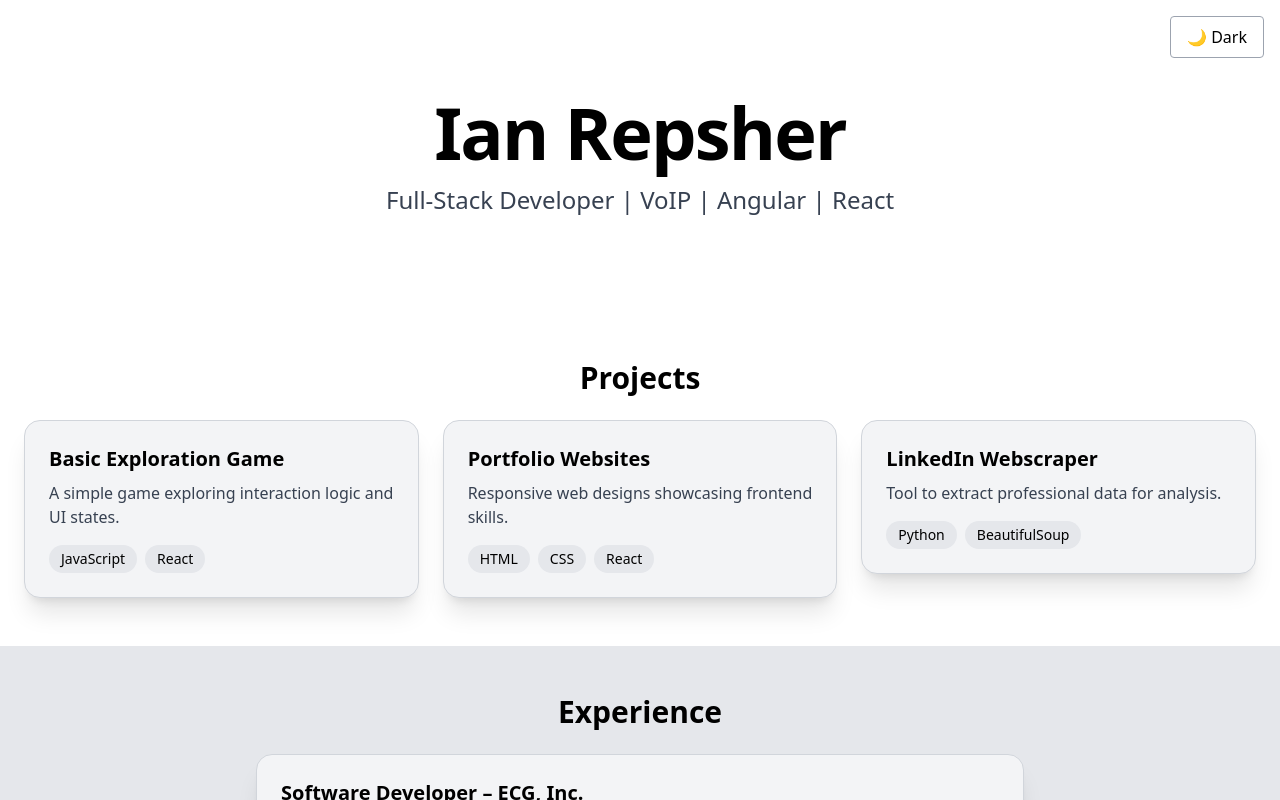
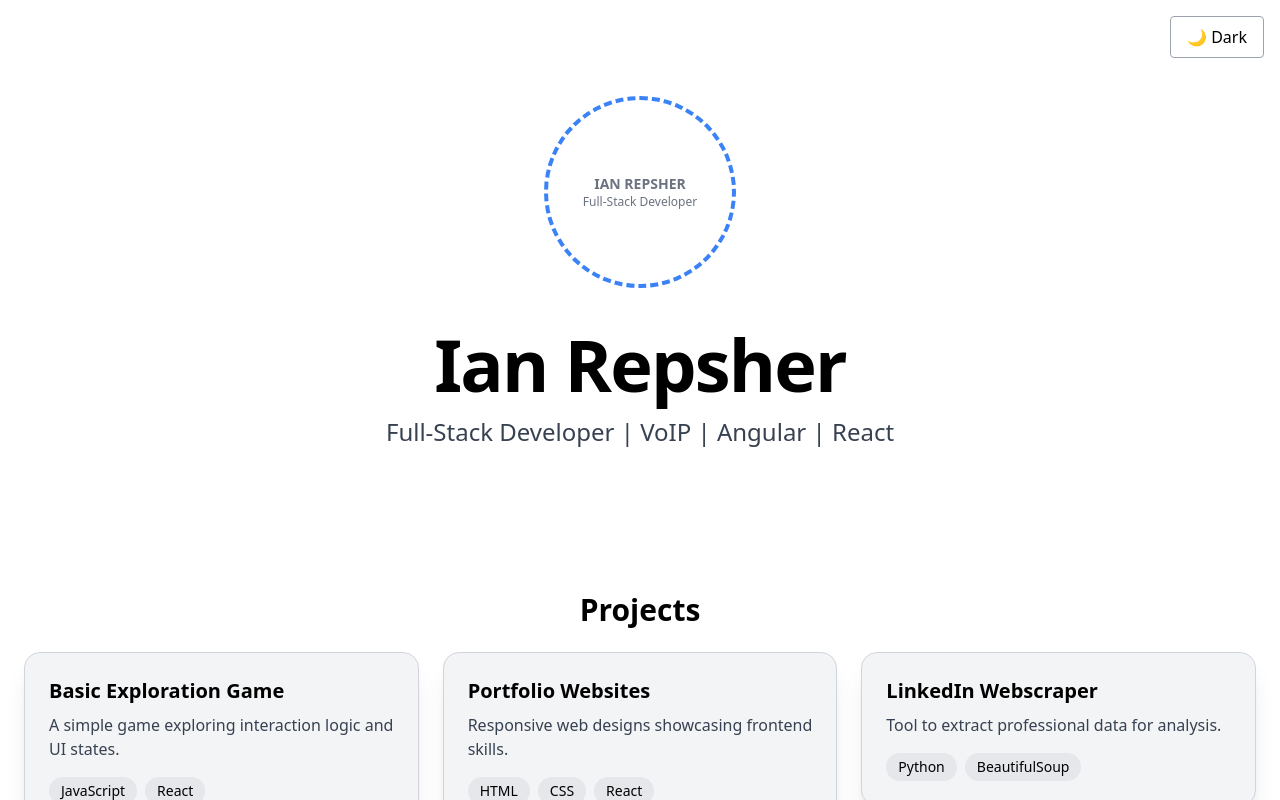
Before and after one commit to Eselin1/ian-portfolio, a React (Vite) app: page / in a window 1280 px wide. Shown: the top 800 px of the page. Built offline with nearby package versions, Linux system fonts and the light colour scheme.

Commit message:
Update Portfolio.jsx
added weird spinny effect maybe? :O

```diff
--- a/src/Portfolio.jsx
+++ b/src/Portfolio.jsx
@@ -1,11 +1,21 @@
 import React from "react";
 import { motion } from "framer-motion";
+import "./index.css";
 
 export default function Portfolio() {
   return (
     <main className="min-h-screen bg-white text-black dark:bg-black dark:text-white font-sans">
       {/* Hero Section */}
       <section className="flex flex-col items-center justify-center text-center py-24 px-4">
+        <div className="relative w-48 h-48 mb-10">
+          <div className="absolute inset-0 animate-spin-slow rounded-full border-4 border-dashed border-blue-500"></div>
+          <div className="absolute inset-0 flex items-center justify-center">
+            <div className="text-center">
+              <p className="text-sm font-semibold uppercase text-gray-500 dark:text-gray-300">Ian Repsher</p>
+              <p className="text-xs text-gray-500 dark:text-gray-400">Full-Stack Developer</p>
+            </div>
+          </div>
+        </div>
         <motion.h1
           initial={{ opacity: 0, y: -20 }}
           animate={{ opacity: 1, y: 0 }}
```
